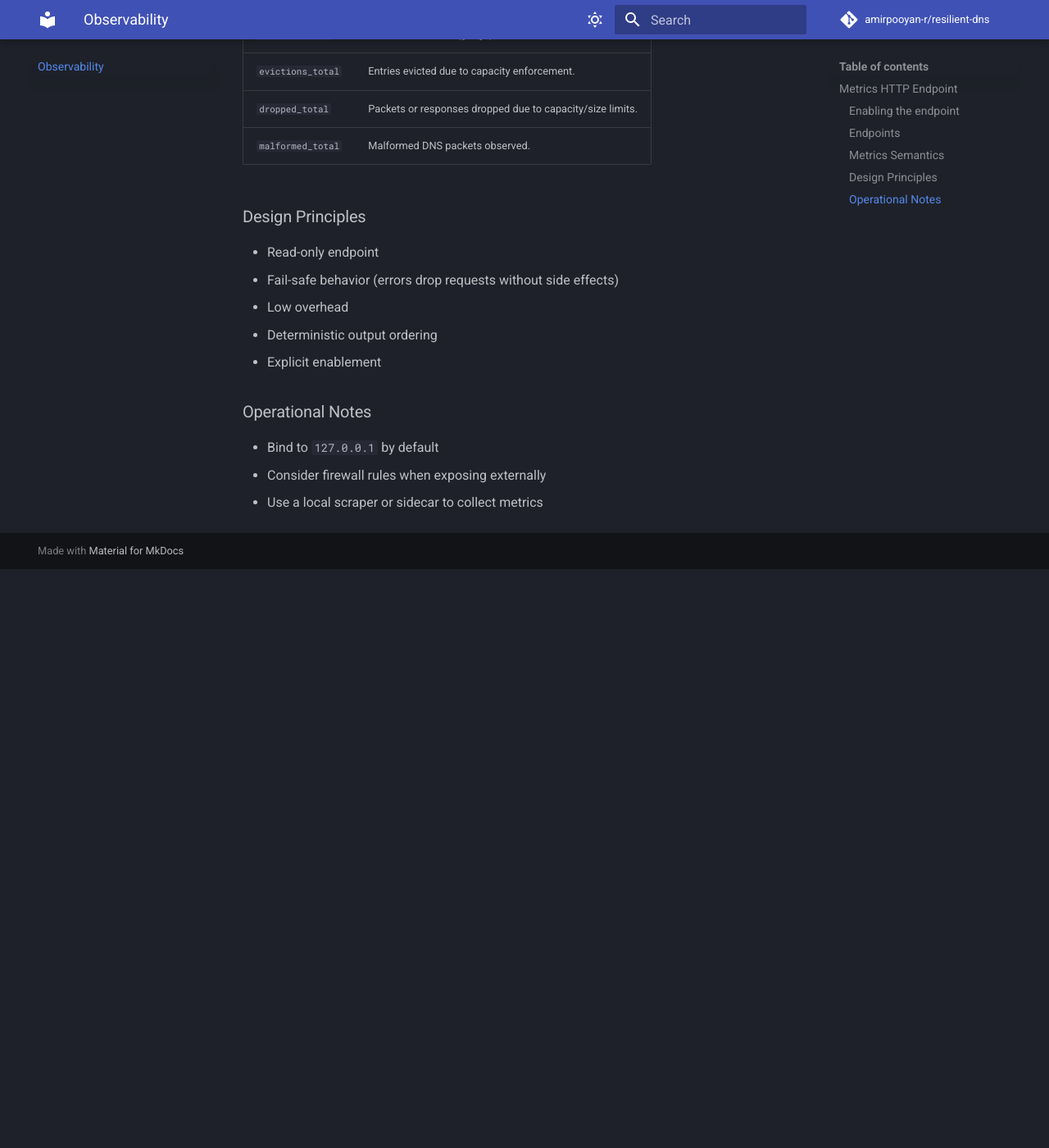
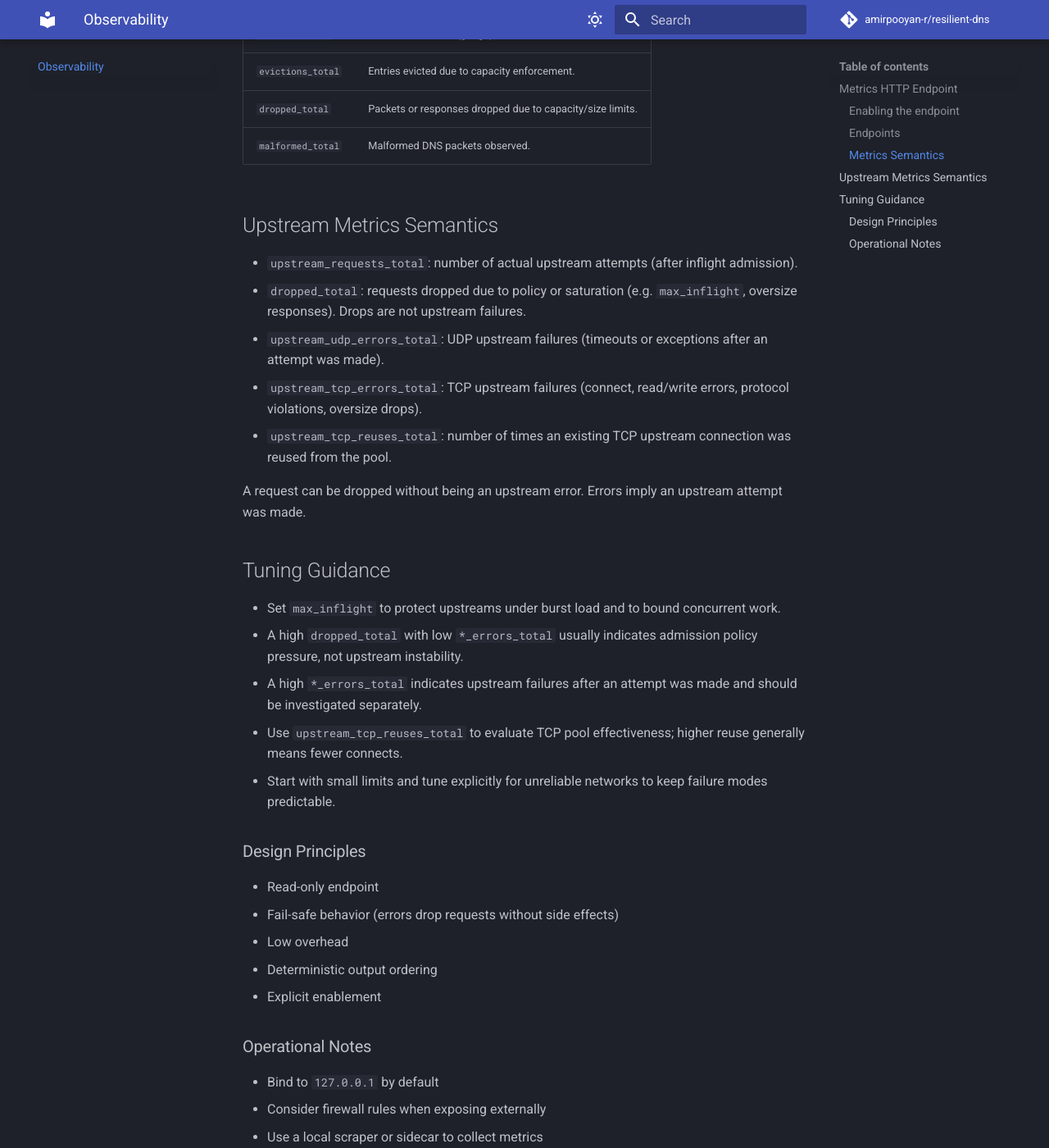
Before and after one commit to amirpooyan-r/resilient-dns, an MkDocs documentation site: the page built from docs/observability.md, in a window 1280 px wide and 1400 px high, scrolled down 1011 px. Shown: the whole window at 82% size. Built offline with MkDocs 1.6.1 and Material for MkDocs 9.7.7, drawn with Linux system fonts in a browser that asks for light colours; comment, search, counter and statistics services are not loaded; before the commit the page ends 1705 px from its top, so only the background shows below that.

Commit message:
docs: document upstream metrics semantics and tuning guidance
- Explain meaning of upstream UDP/TCP error counters

- Clarify difference between drops and upstream failures

- Document TCP connection reuse metric

- Add practical tuning guidance for max_inflight and pooling

```diff
--- a/docs/observability.md
+++ b/docs/observability.md
@@ -40,6 +40,24 @@ evictions_total 3
 | `dropped_total` | Packets or responses dropped due to capacity/size limits. |
 | `malformed_total` | Malformed DNS packets observed. |
 
+## Upstream Metrics Semantics
+
+- `upstream_requests_total`: number of actual upstream attempts (after inflight admission).
+- `dropped_total`: requests dropped due to policy or saturation (e.g. `max_inflight`, oversize responses). Drops are not upstream failures.
+- `upstream_udp_errors_total`: UDP upstream failures (timeouts or exceptions after an attempt was made).
+- `upstream_tcp_errors_total`: TCP upstream failures (connect, read/write errors, protocol violations, oversize drops).
+- `upstream_tcp_reuses_total`: number of times an existing TCP upstream connection was reused from the pool.
+
+A request can be dropped without being an upstream error. Errors imply an upstream attempt was made.
+
+## Tuning Guidance
+
+- Set `max_inflight` to protect upstreams under burst load and to bound concurrent work.
+- A high `dropped_total` with low `*_errors_total` usually indicates admission policy pressure, not upstream instability.
+- A high `*_errors_total` indicates upstream failures after an attempt was made and should be investigated separately.
+- Use `upstream_tcp_reuses_total` to evaluate TCP pool effectiveness; higher reuse generally means fewer connects.
+- Start with small limits and tune explicitly for unreliable networks to keep failure modes predictable.
+
 ### Design Principles
 
 - Read-only endpoint
```
